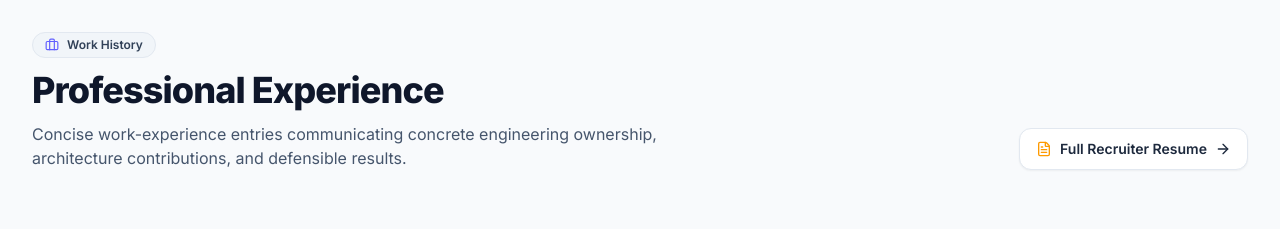
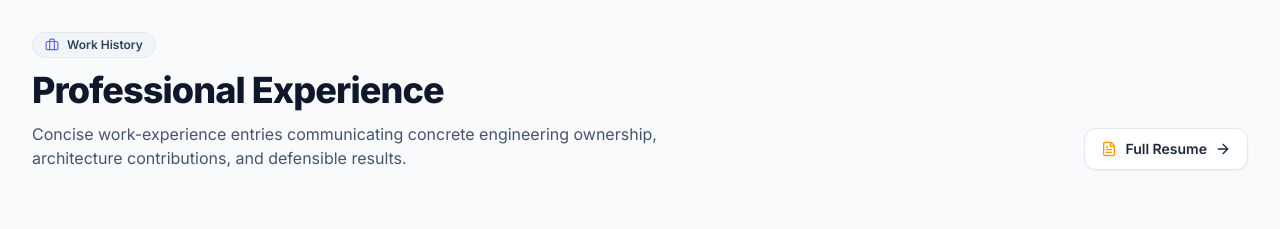
Before and after one commit to Darasimi010/portfolio, a Next.js app: page / in a window 1280 px wide. Shown: the part 5880-6109 px from the top of the page. Built offline with nearby package versions, Linux system fonts and the light colour scheme.

Commit message:
Changed "Full Recruiter Resume" to "Full Resume"

```diff
--- a/components/sections/ExperienceTimeline.tsx
+++ b/components/sections/ExperienceTimeline.tsx
@@ -81,7 +81,7 @@ export default function ExperienceTimeline() {
             className="inline-flex items-center gap-2 px-4 py-2.5 rounded-xl text-sm font-semibold bg-white dark:bg-slate-900 hover:bg-slate-50 dark:hover:bg-slate-800 text-slate-800 dark:text-slate-100 border border-slate-200 dark:border-slate-800 shadow-xs hover:border-slate-300 transition-all self-start md:self-auto"
           >
             <FileText className="w-4 h-4 text-amber-500" />
-            <span>Full Recruiter Resume</span>
+            <span>Full Resume</span>
             <ArrowRight className="w-4 h-4" />
           </Link>
         </div>
```
